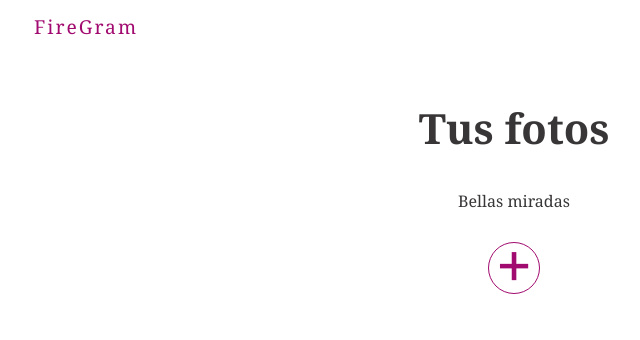
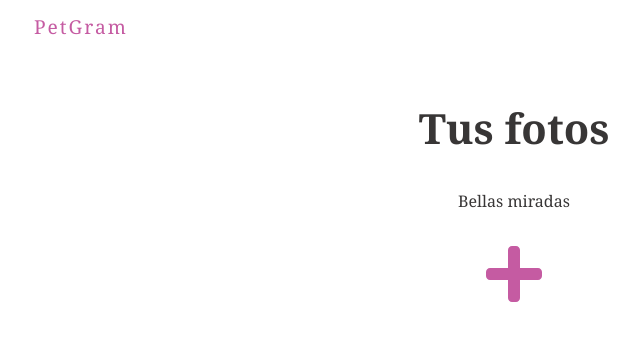
Before and after one commit to FlorenciaFoos/firegram, a React (Create React App) app: page / in a window 1280 px wide. Shown: the top 340 px of the page, without its empty margins (126-766 px from the left). Built offline with nearby package versions, Linux system fonts and the light colour scheme; no server answers; the database is empty.

Commit message:
fix icono-framer motion

```diff
--- a/package.json
+++ b/package.json
@@ -3,10 +3,15 @@
   "version": "0.1.0",
   "private": true,
   "dependencies": {
+    "@fortawesome/fontawesome-free": "^5.15.1",
+    "@fortawesome/fontawesome-svg-core": "^1.2.32",
+    "@fortawesome/free-solid-svg-icons": "^5.15.1",
+    "@fortawesome/react-fontawesome": "^0.1.13",
     "@testing-library/jest-dom": "^4.2.4",
     "@testing-library/react": "^9.5.0",
     "@testing-library/user-event": "^7.2.1",
     "firebase": "^8.2.1",
+    "framer-motion": "^3.0.0",
     "react": "^16.13.1",
     "react-dom": "^16.13.1",
     "react-scripts": "3.4.1"
--- a/public/index.html
+++ b/public/index.html
@@ -8,7 +8,7 @@
   <meta name="theme-color" content="#000000" />
   <meta name="description" content="Web site created using create-react-app" />
 
-  <title>Firegram</title>
+  <title>Petgram</title>
 </head>
 
 <body>
--- a/src/comps/Modal.js
+++ b/src/comps/Modal.js
@@ -4,7 +4,7 @@
 const Modal = ({ setSelectedImg, selectedImg }) => {
 
     const handleClick = (e) => {
-        //chequear si es la foto o el div donde estoy haciendo click
+        //chequea si es la foto o el div donde estoy haciendo click
         if (e.target.classList.contains('backdrop')) {
             setSelectedImg(null);
         }
--- a/src/comps/Title.js
+++ b/src/comps/Title.js
@@ -3,7 +3,7 @@
 const Title = () => {
   return (
     <div className="title">
-      <h1>FireGram</h1>
+      <h1>PetGram</h1>
       <h2>Tus fotos</h2>
       <p>Bellas miradas</p>
     </div>
--- a/src/comps/UploadForm.js
+++ b/src/comps/UploadForm.js
@@ -1,6 +1,7 @@
 import React, { useState } from 'react';
 import ProgressBar from './ProgressBar';
-
+import { faPlus } from "@fortawesome/free-solid-svg-icons";
+import { FontAwesomeIcon } from "@fortawesome/react-fontawesome";
 
 const UploadForm = () => {
 
@@ -25,7 +26,7 @@
         <form action="">
             <label >
                 <input type="file" onChange={changeHandler} />
-                <span>+</span>
+                <FontAwesomeIcon icon={faPlus} />
             </label>
 
             <div className='output'>
--- a/src/index.css
+++ b/src/index.css
@@ -1,7 +1,7 @@
 @import url('https://fonts.googleapis.com/css2?family=Noto+Serif:wght@400;700&display=swap');
 
 :root{
-  --primary: #a10a6f;
+  --primary: #c55ba2;
   --secondary: #383636;
   --error: #ff4a4a;
 }
@@ -40,21 +40,14 @@
   opacity: 0;
 }
 label{
-  display: block;
-  width: 50px;
-  height: 50px;
-  border: 1px solid var(--primary);
-  border-radius: 50%;
-  margin: 10px auto;
-  line-height: 30px;
+  display: contents;
   color: var(--primary);
-  font-weight: bold;
   font-size: 4rem;
   cursor: pointer;
 }
 label:hover{
-  background: var(--primary);
-  color: white;
+
+  color:var(--secondary);
 
 }
 
```
Also changed, not shown: 2 other files (tests, documents, lock files or other folders).
